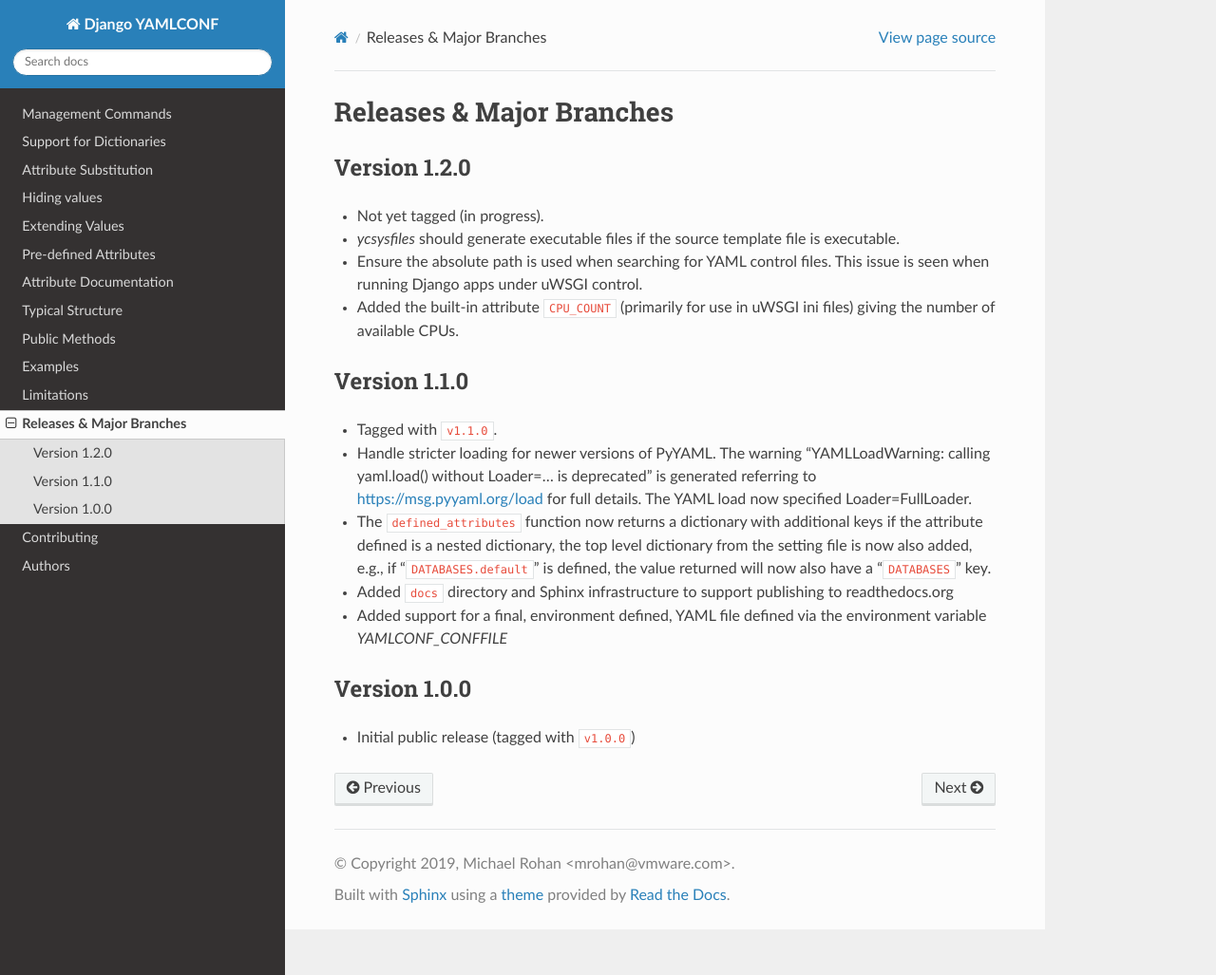
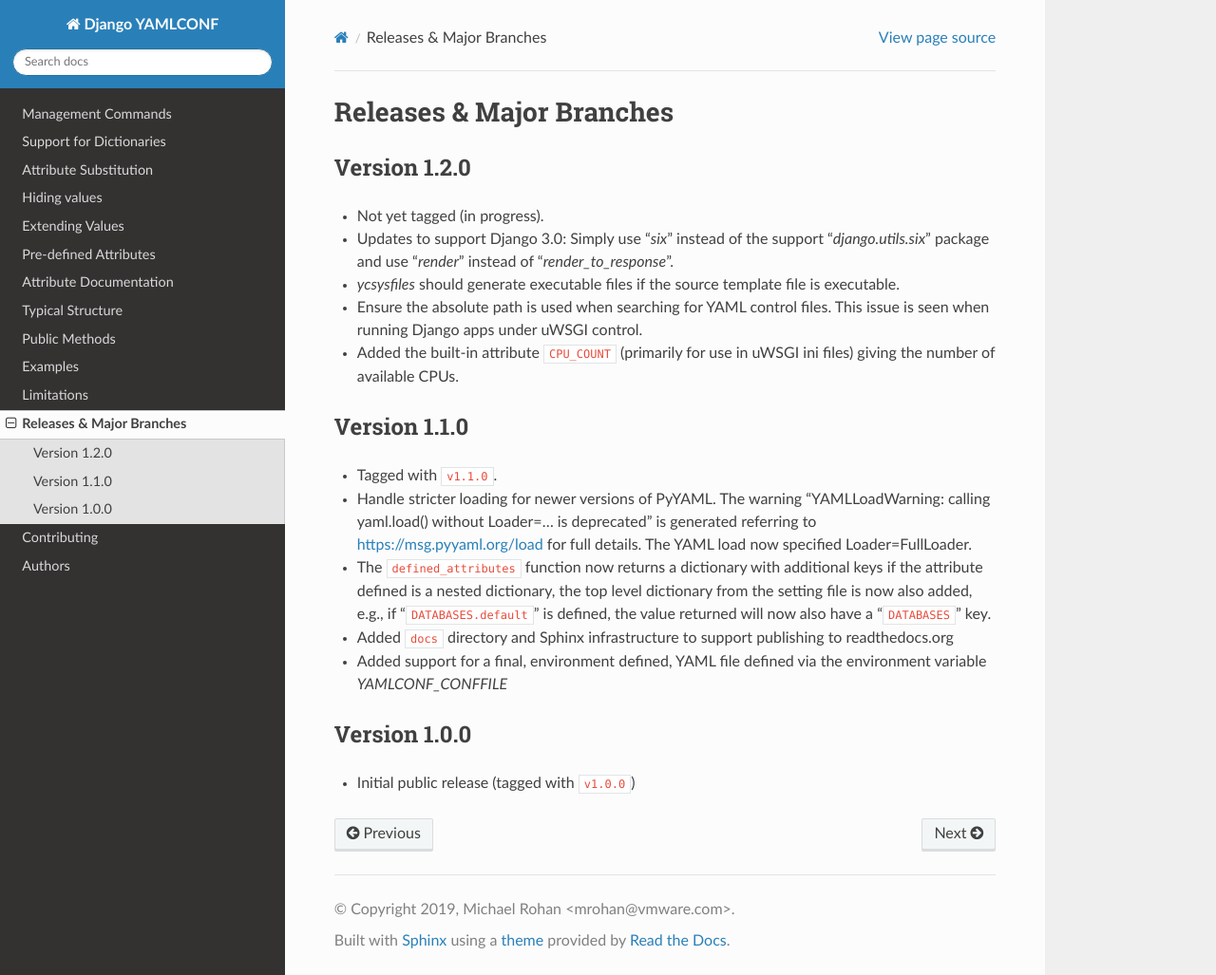
Before and after one commit to vmware/django-yamlconf, a Sphinx documentation site: the page built from docs/releases.rst, in a window 1280 px wide and 1027 px high. Shown: the whole window at 95% size. Built offline with Sphinx 7.4.7 and the Read the Docs theme 2.0.0, drawn with Linux system fonts in a browser that asks for light colours.

Commit message:
Updates to support Django 3.0
Updates to support Django 3.0: Simply use "`six`" instead of the
support "`django.utils.six`" package and use "`render`" instead of
"`render_to_response`".

Signed-off-by: Michael Rohan <mrohan@vmware.com>

```diff
--- a/docs/releases.rst
+++ b/docs/releases.rst
@@ -13,6 +13,9 @@ Version 1.2.0
 ~~~~~~~~~~~~~
 
 - Not yet tagged (in progress).
+- Updates to support Django 3.0: Simply use "`six`" instead of the
+  support "`django.utils.six`" package and use "`render`" instead of
+  "`render_to_response`".
 - `ycsysfiles` should generate executable files if the source template
   file is executable.
 - Ensure the absolute path is used when searching for YAML control
```
Also changed, not shown: CHANGELOG.md (+4 -0 lines), 3 other files.
